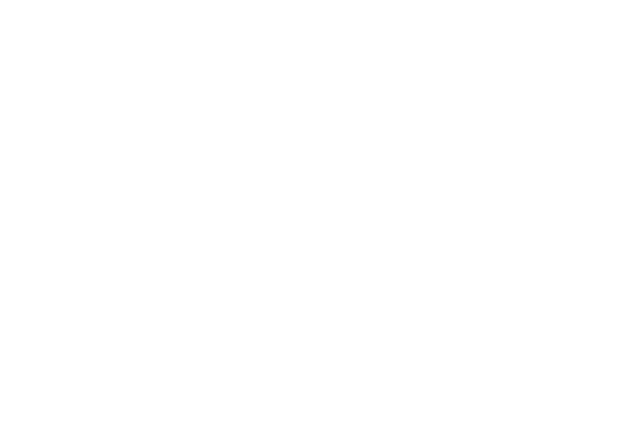
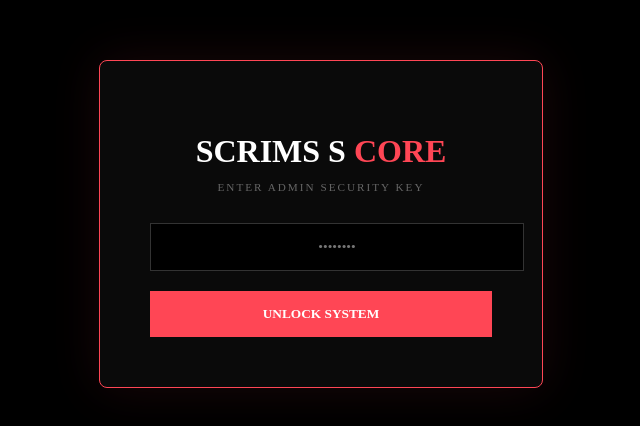
Before and after one commit to jatin0singh/scrim-S, a React (Create React App) app in the folder frontend/: page /admin in a window 1280 px wide. Before the commit this address had no page. Shown: the part 176-602 px from the top of the page, without its empty margins (319-959 px from the left). Built offline with nearby package versions, Linux system fonts and the light colour scheme.

Commit message:
Added admin route and vercel fix

```diff
--- a/frontend/src/App.js
+++ b/frontend/src/App.js
@@ -10,6 +10,8 @@
 import Wallet from './pages/Wallet';
 import AdminPanel from './pages/AdminPanel';
 import TeamRegistration from './pages/TeamRegistration';
+
+
 
 function App() {
   return (
@@ -32,6 +34,7 @@
         <Route path="/match/:id" element={<MatchRoom />} />
         <Route path="/host/:id" element={<HostPanel />} />
         <Route path="/register-team/:lobbyId" element={<TeamRegistration />} />
+        <Route path="/admin" element={<AdminPanel />} />
 
         {/* Administration */}
         <Route path="/scrims-admin" element={<AdminPanel />} />
```
Also changed, not shown: frontend/vercel.json (added).
